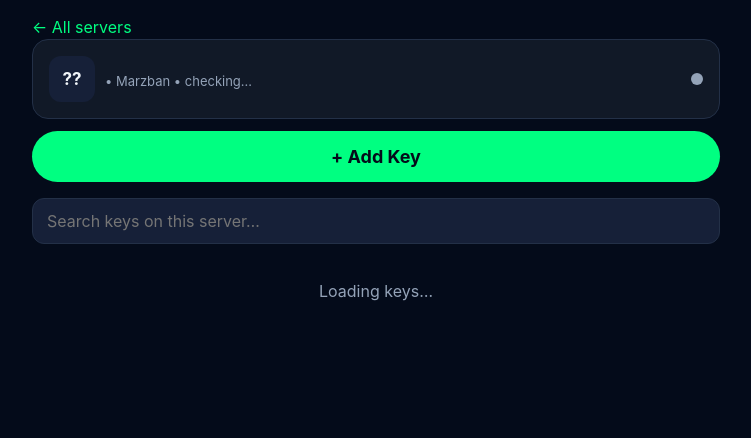
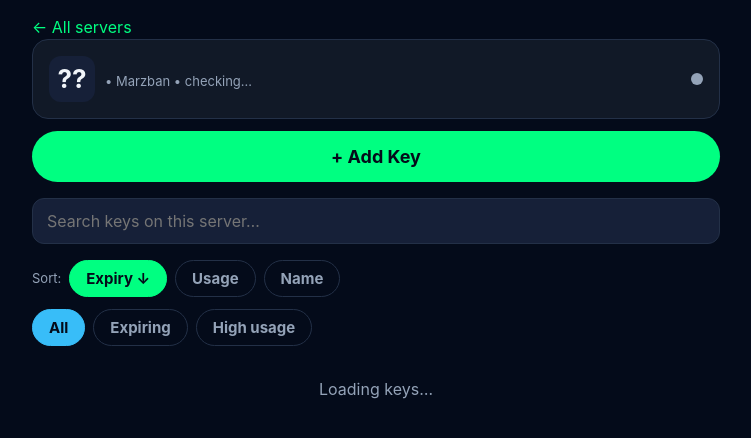
Before and after one commit to ahssoe93-wq/khp-panel, a Python web app: template templates/server.html in a window 1280 px wide. Shown: the part 73-511 px from the top of the page, without its empty margins (264-1015 px from the left). Run offline with Jinja, Linux system fonts and the light colour scheme; the template is opened without the code that fills it, so the values that code supplies are empty.

Commit message:
KHP Panel v2: logo, flags, country groups, down alerts, key work actions (renew/swap/disable/edit GB) + Marzban renew fix + verify retries

```diff
--- a/templates/server.html
+++ b/templates/server.html
@@ -5,9 +5,9 @@
 <p><a href="{{ url_for('dashboard') }}">← All servers</a></p>
 <div class="card">
   <div class="row">
-    <div class="flag">{{ {'Singapore': 'SG', 'Thailand': 'TH', 'Japan': 'JP'}.get(server.country, (server.country[:2].upper() if server.country else '??')) }}</div>
+    <div class="flag flag-emoji">{{ {'Singapore': '🇸🇬', 'Thailand': '🇹🇭', 'Japan': '🇯🇵'}.get(server.country, (server.country[:2].upper() if server.country else '??')) }}</div>
     <div class="grow">
-      <h2>{{ server.name }}{% if server.is_free %}<span class="badge-free">FREE</span>{% endif %}</h2>
+      <h2>{{ server.name }}{% if server.is_free %}<span class="badge-free">FREE</span>{% endif %}{% if server.is_sales %}<span class="badge-sales">SALES</span>{% endif %}</h2>
       <div class="muted small">{{ server.country }} • {{ '3X-UI' if server.type=='xui' else 'Marzban' }} • <span id="srv-status">checking…</span></div>
     </div>
     <span class="dot" id="srv-dot"></span>
@@ -20,7 +20,20 @@
 <div class="searchbox">
   <input id="client-filter" type="search" placeholder="Search keys on this server…" autocomplete="off">
 </div>
+<div class="chips" id="sort-chips">
+  <span class="muted small" style="align-self:center">Sort:</span>
+  <button type="button" class="chip-btn sel" data-sort="expiry">Expiry ↓</button>
+  <button type="button" class="chip-btn" data-sort="usage">Usage</button>
+  <button type="button" class="chip-btn" data-sort="name">Name</button>
+</div>
+<div class="chips" id="filter-chips">
+  <button type="button" class="chip-btn sel blue" data-filter="all">All <span id="count-all"></span></button>
+  <button type="button" class="chip-btn" data-filter="expiring">Expiring</button>
+  <button type="button" class="chip-btn" data-filter="high">High usage</button>
+</div>
 <div id="client-list"><div class="spin">Loading keys…</div></div>
+<div class="muted small" id="page-info" style="margin:6px 2px 10px"></div>
+<button class="btn ghost block" id="load-more" style="display:none" onclick="loadMoreClients()">Load more ▼</button>
 
 <div class="modal-back" id="add-modal">
   <div class="modal">
@@ -55,10 +68,25 @@
 const SERVER_ID = {{ server.id }};
 let ALL_CLIENTS = [];
 loadServerPage();
-document.getElementById('client-filter').addEventListener('input', filterClients);
+document.getElementById('client-filter').addEventListener('input', () => { SHOWN = PAGE_SIZE; renderClients(); });
+document.querySelectorAll('#sort-chips .chip-btn').forEach(b => b.addEventListener('click', () => {
+  document.querySelectorAll('#sort-chips .chip-btn').forEach(x => x.classList.remove('sel'));
+  b.classList.add('sel');
+  SORT_BY = b.dataset.sort;
+  SHOWN = PAGE_SIZE;
+  renderClients();
+}));
+document.querySelectorAll('#filter-chips .chip-btn').forEach(b => b.addEventListener('click', () => {
+  document.querySelectorAll('#filter-chips .chip-btn').forEach(x => x.classList.remove('sel'));
+  b.classList.add('sel');
+  FILTER_BY = b.dataset.filter;
+  SHOWN = PAGE_SIZE;
+  renderClients();
+}));
 document.querySelectorAll('#add-months button').forEach(b => b.addEventListener('click', () => {
   document.querySelectorAll('#add-months button').forEach(x => x.classList.remove('sel'));
   b.classList.add('sel');
 }));
+if (location.hash === '#add') openAddKey();
 </script>
 {% endblock %}
```
